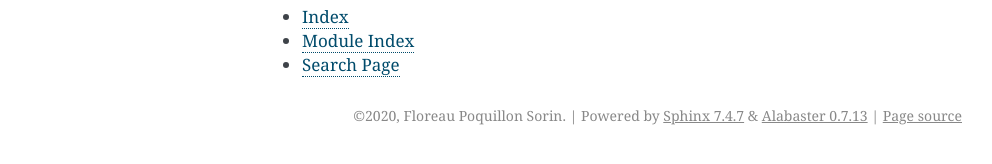
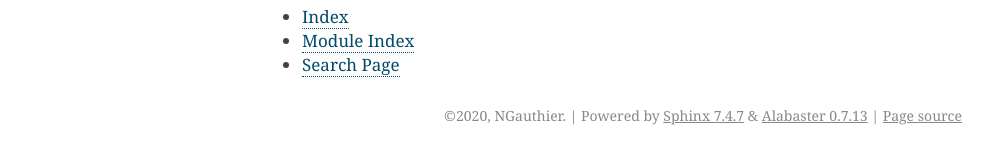
Before and after one commit to NathanGBIM/SIRGame, a Sphinx documentation site: the page built from docs/source/index.rst, in a window 1280 px wide. Shown: the part 366-530 px from the top of the page, without its empty margins (148-1140 px from the left). Built offline with Sphinx 7.4.7, drawn with Linux system fonts in a browser that asks for light colours.

Commit message:
Add files via upload

```diff
--- a/docs/source/conf.py
+++ b/docs/source/conf.py
@@ -17,9 +17,9 @@
 
 # -- Project information -----------------------------------------------------
 
-project = 'Software Developpement Bobby'
-copyright = '2020, Floreau Poquillon Sorin'
-author = 'Titouan Poquillon, Armande Cirot, Claire Lemonnier, Guilhem Panneau, Julian Floreau, Baptiste Sorin'
+project = 'SIRGame'
+copyright = '2020, NGauthier'
+author = 'NGauthier'
 
 # The full version, including alpha/beta/rc tags
 release = '0'
@@ -52,7 +52,8 @@
 # relative to this directory. They are copied after the builtin static files,
 # so a file named "default.css" will overwrite the builtin "default.css".
 html_static_path = ['_static']
-
+master_doc = 'index'
+autoclass_content= 'both'
 import os
 import sys
 sys.path.insert(0, os.path.abspath('../..'))
```
